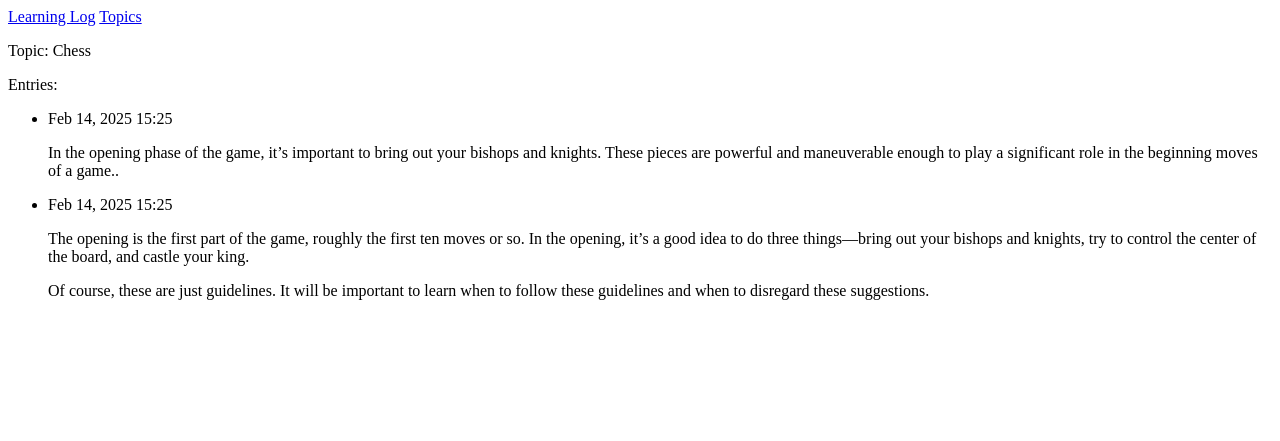
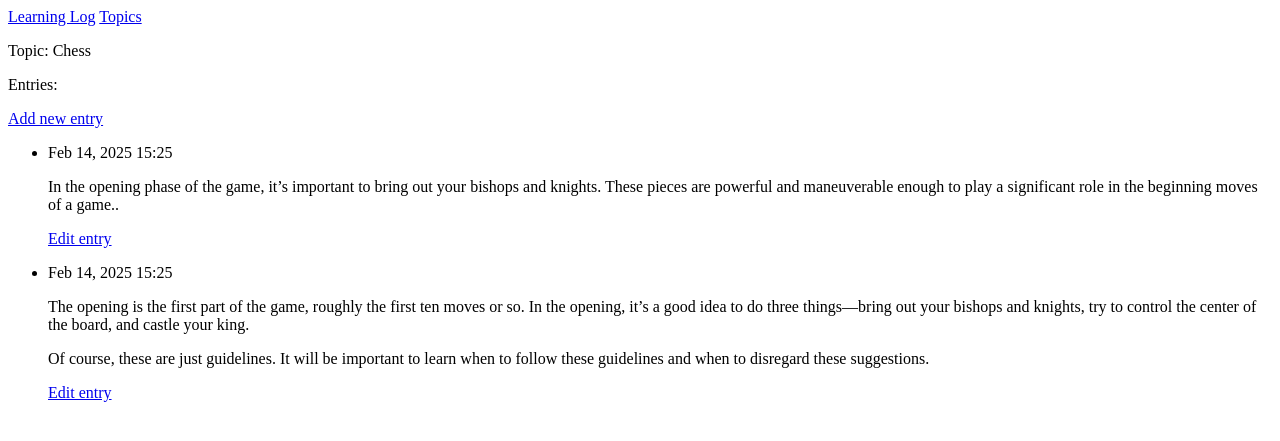
Before and after one commit to AleCozar13/learning-log, a Django app: page /topics/1/ in a window 1280 px wide. Shown: the top 441 px of the page. Run offline with Django 5.2, Linux system fonts and the light colour scheme; data comes from the database, SQL or seed files in the repository; both versions use the stored data as it was after the commit.

Commit message:
edit entries

```diff
--- a/learning_log/learning_logs/templates/learning_logs/topic.html
+++ b/learning_log/learning_logs/templates/learning_logs/topic.html
@@ -4,11 +4,17 @@
     <p>Topic: {{ topic.text }}</p>
 
     <p>Entries:</p>
+    <p>
+        <a href="{% url 'learning_logs:new_entry' topic.id %}">Add new entry</a>
+    </p>
     <ul>
         {% for entry in entries %}
             <li>
                 <p>{{ entry.date_added|date:"M d, Y H:i" }}</p>
                 <p>{{ entry.text|linebreaks }}</p>
+                <p>
+                    <a href="{% url 'learning_logs:edit_entry' entry.id %}">Edit entry</a>
+                </p>
             </li>
         {% empty %}
             <li>There are no entries for this project topic yet.</li>
--- a/learning_log/learning_logs/templates/learning_logs/topics.html
+++ b/learning_log/learning_logs/templates/learning_logs/topics.html
@@ -15,4 +15,6 @@
         {% endfor %}
     </ul>
 
+    <a href="{% url 'learning_logs:new_topic' %}">Add a new topic</a>
+
 {% endblock content %}
--- a/learning_log/learning_logs/urls.py
+++ b/learning_log/learning_logs/urls.py
@@ -13,4 +13,10 @@ urlpatterns = [
     path("topics/", views.topics, name="topics"),
     # Detail page for a single topic.
     path("topics/<int:topic_id>/", views.topic, name="topic"),
+    # Page for adding a new topic.
+    path("new_topic/", views.new_topic, name="new_topic"),
+    # Page for adding a new entry.
+    path("new_entry/<int:topic_id>/", views.new_entry, name="new_entry"),
+    # Page for editing an entry
+    path("edit_entry/<int:entry_id>/", views.edit_entry, name="edit_entry"),
 ]
--- a/learning_log/learning_logs/views.py
+++ b/learning_log/learning_logs/views.py
@@ -1,7 +1,8 @@
 """Dependencies"""
 
-from django.shortcuts import render
-from .models import Topic
+from django.shortcuts import render, redirect
+from .models import Topic, Entry
+from .forms import TopicForm, EntryForm
 
 
 # Create your views here.
@@ -26,3 +27,59 @@ def topic(request, topic_id):
     entries = topic.entry_set.order_by("-date_added")
     context = {"topic": topic, "entries": entries}
     return render(request, "learning_logs/topic.html", context)
+
+
+def new_topic(request):
+    """Add a new topic"""
+    if request.method != "POST":
+        # No data submitted; create a blank form.
+        form = TopicForm()
+    else:
+        # POST data submitted; process data.
+        form = TopicForm(data=request.POST)
+        if form.is_valid():
+            form.save()
+            return redirect("learning_logs:topics")
+
+    # Display a blank or invalid form.
+    context = {"form": form}
+    return render(request, "learning_logs/new_topic.html", context)
+
+
+def new_entry(request, topic_id):
+    """Add a new entry for a particular topic."""
+    topic = Topic.objects.get(id=topic_id)
+
+    if request.method != "POST":
+        # No data submitted; create a blank form.
+        form = EntryForm()
+    else:
+        # POST data submitted; process data.
+        form = EntryForm(data=request.POST)
+        if form.is_valid():
+            new_entry = form.save(commit=False)
+            new_entry.topic = topic
+            new_entry.save()
+            return redirect("learning_logs:topic", topic_id=topic_id)
+    # Display a blank or invalid form.
+    context = {"topic": topic, "form": form}
+    return render(request, "learning_logs/new_entry.html", context)
+
+
+def edit_entry(request, entry_id):
+    """Edit an existing entry"""
+    entry = Entry.objects.get(id=entry_id)
+    topic = entry.topic
+
+    if request.method != "POST":
+        # Initial request; pre-fill form with the current entry.
+        form = EntryForm(instance=entry)
+
+    else:
+        # POST data submitted; process data.
+        form = EntryForm(instance=entry, data=request.POST)
+        if form.is_valid():
+            form.save()
+            return redirect("learning_logs:topic", topic_id=topic.id)
+    context = {"entry": entry, "topic": topic, "form": form}
+    return render(request, "learning_logs/edit_entry.html", context)
```
Also changed, not shown: learning_log/learning_logs/forms.py (added, +27 -0 lines), learning_log/learning_logs/templates/learning_logs/edit_entry.html (added, +13 -0 lines), learning_log/learning_logs/templates/learning_logs/new_entry.html (added, +14 -0 lines), learning_log/learning_logs/templates/learning_logs/new_topic.html (added, +13 -0 lines), CHANGELOG.md, learning_log/db.sqlite3.
